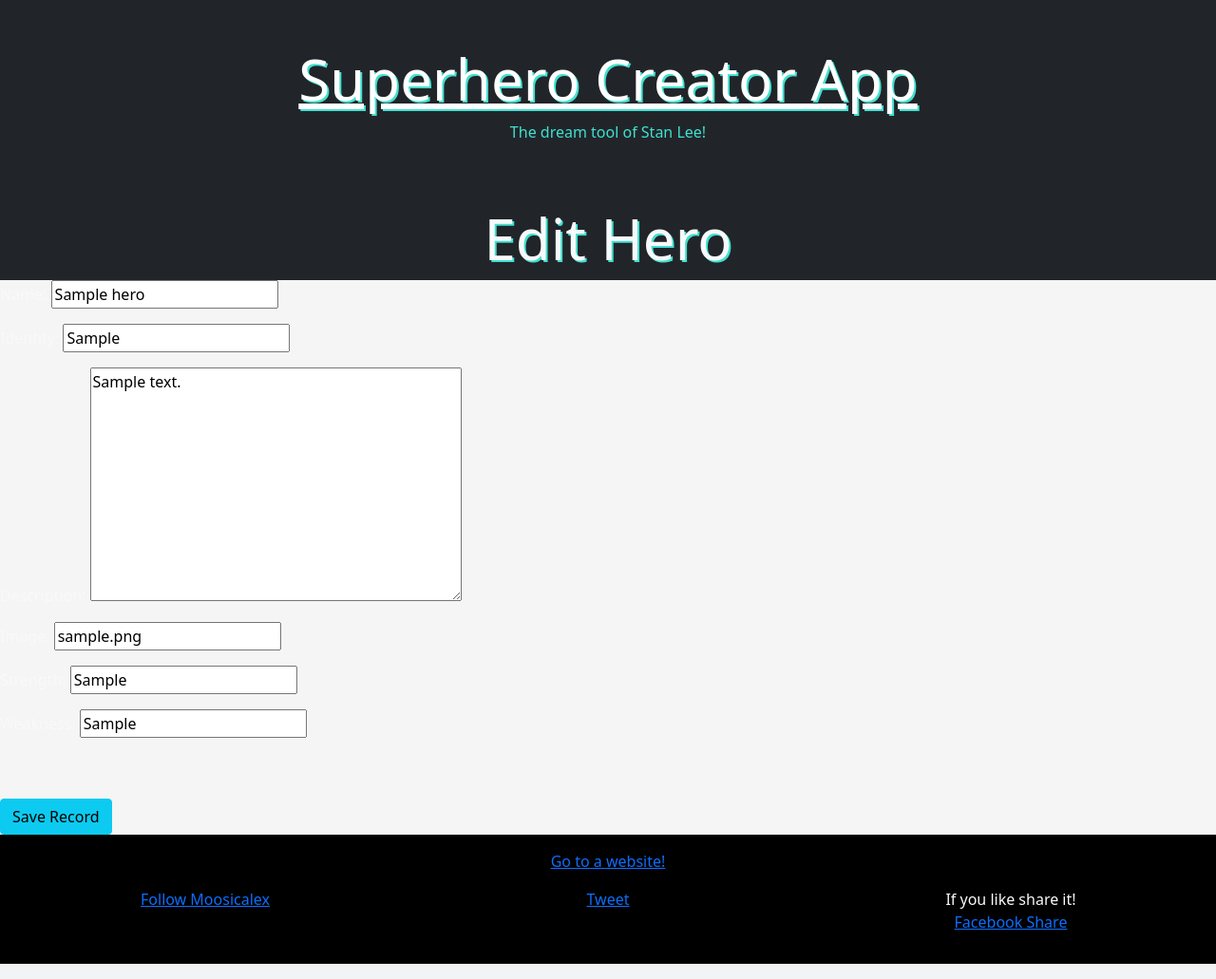
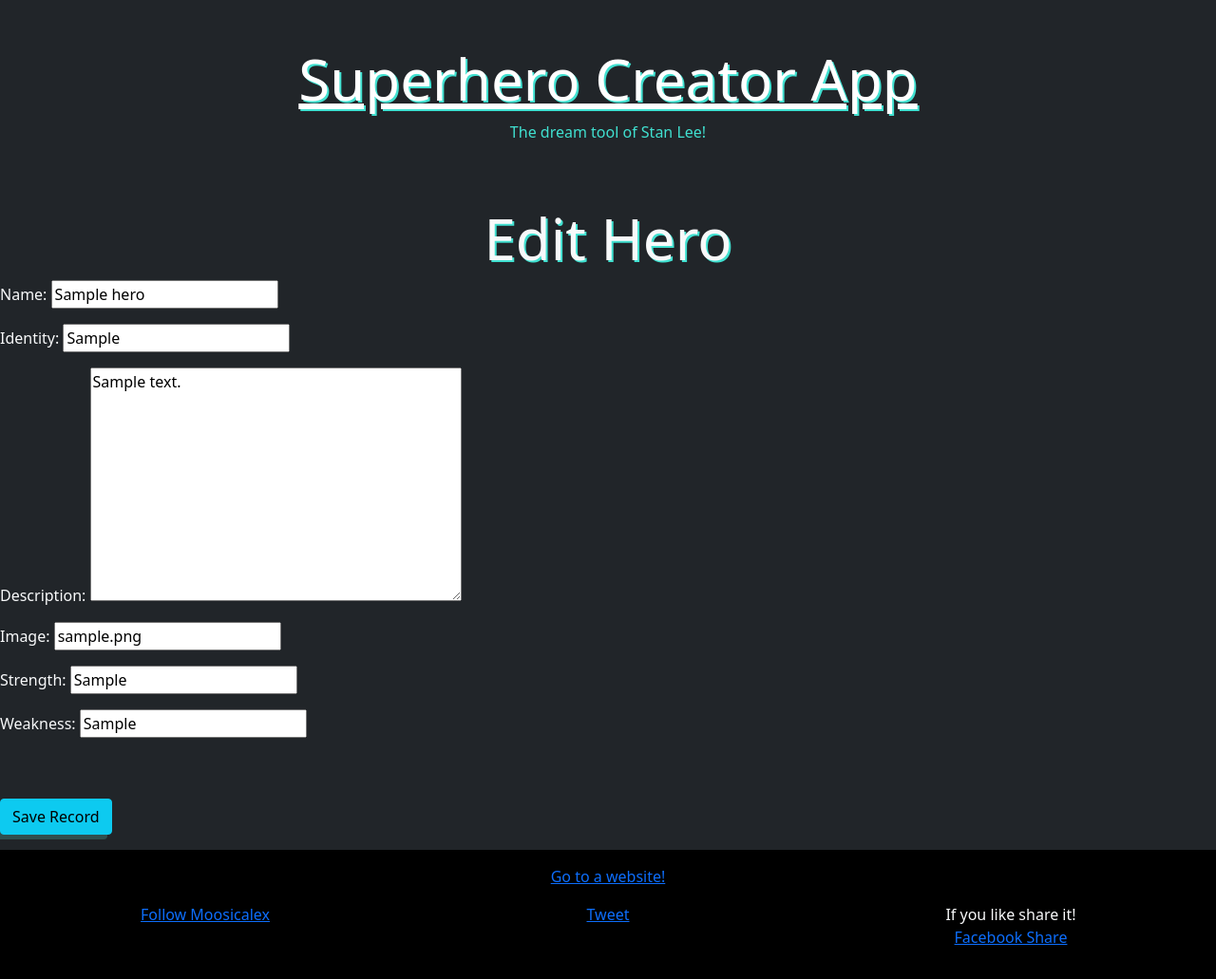
Before and after one commit to Moosicalex/BACS350, a Django app: page /hero/1/ in a window 1280 px wide. Shown: the part 107-1138 px from the top of the page at 95% size. Run offline with Django 3.2, Linux system fonts and the light colour scheme; a user stored in the database is signed in; tables that the repository leaves empty hold one stand-in row (values such as "Sample post"); some libraries are stand-ins or nearby versions.

Commit message:
fixing small details

```diff
--- a/week9/Superhero/static/hero_3.css
+++ b/week9/Superhero/static/hero_3.css
@@ -46,3 +46,7 @@ li {
 ul {
     list-style-type: none;
 }
+
+.btn {
+    box-shadow: -5px 5px darkslategrey;
+}
--- a/week9/Superhero/templates/hero_edit.html
+++ b/week9/Superhero/templates/hero_edit.html
@@ -6,7 +6,7 @@
     <h1 class="bg-dark text-light">Edit Hero</h1>
 </header>
 
-<form style="background-color: whitesmoke;" action="" method="post">{% csrf_token %}
+<form action="" method="post">{% csrf_token %}
 
     {{ form.as_p }}
 
--- a/week9/Superhero/templates/superhero_theme.html
+++ b/week9/Superhero/templates/superhero_theme.html
@@ -19,7 +19,7 @@
     {% include '_header.html' %}
     {% endblock header %}
 
-    <div class="bg-dark text-light" style="margin-bottom: 0px; min-height: 600px;">
+    <div class="bg-dark text-light" style="margin-bottom: 0px; min-height: 680px;">
         {% block content %}
         <h2>No Main Block Defined</h2>
         {% endblock content %}
```
